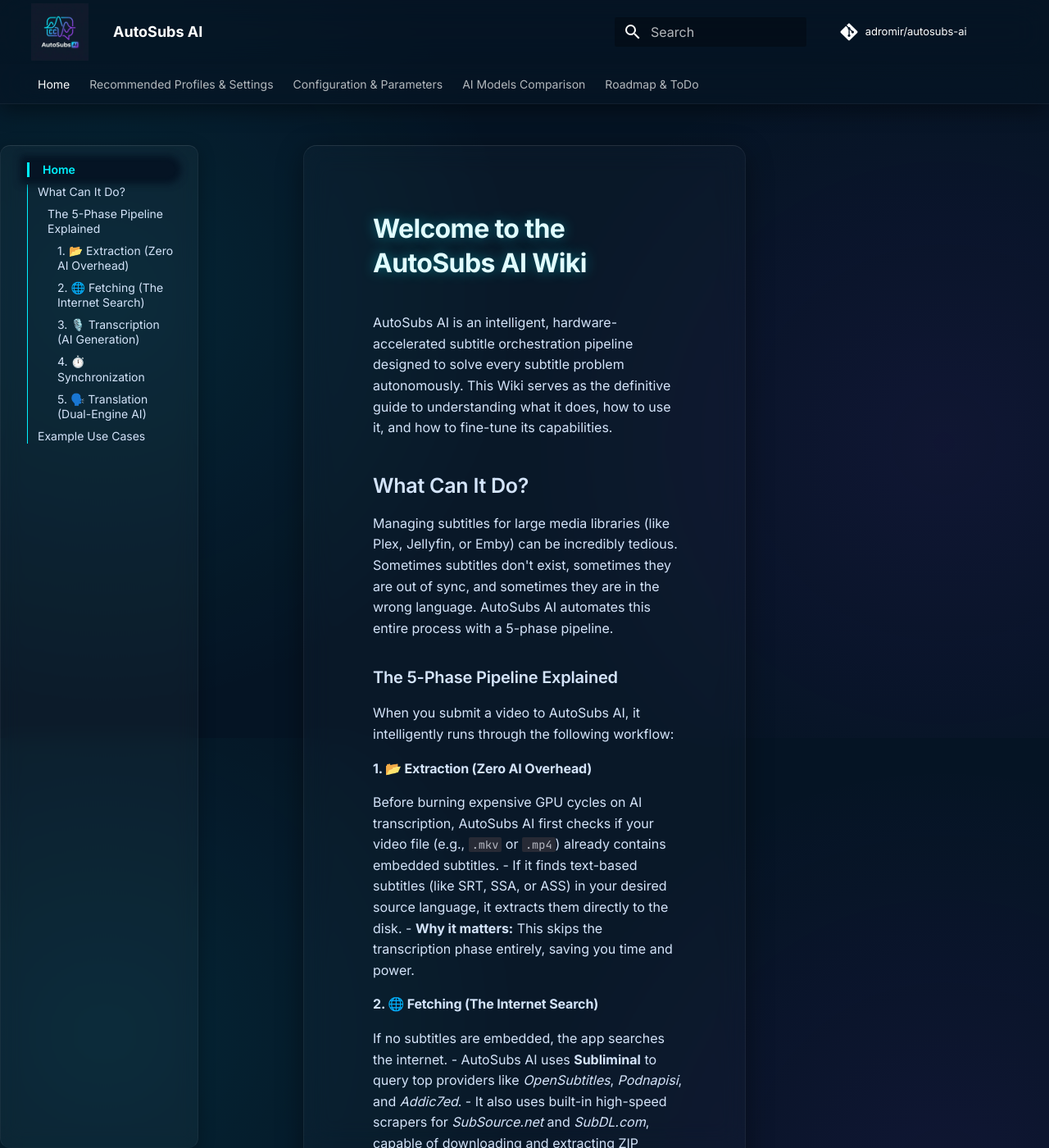
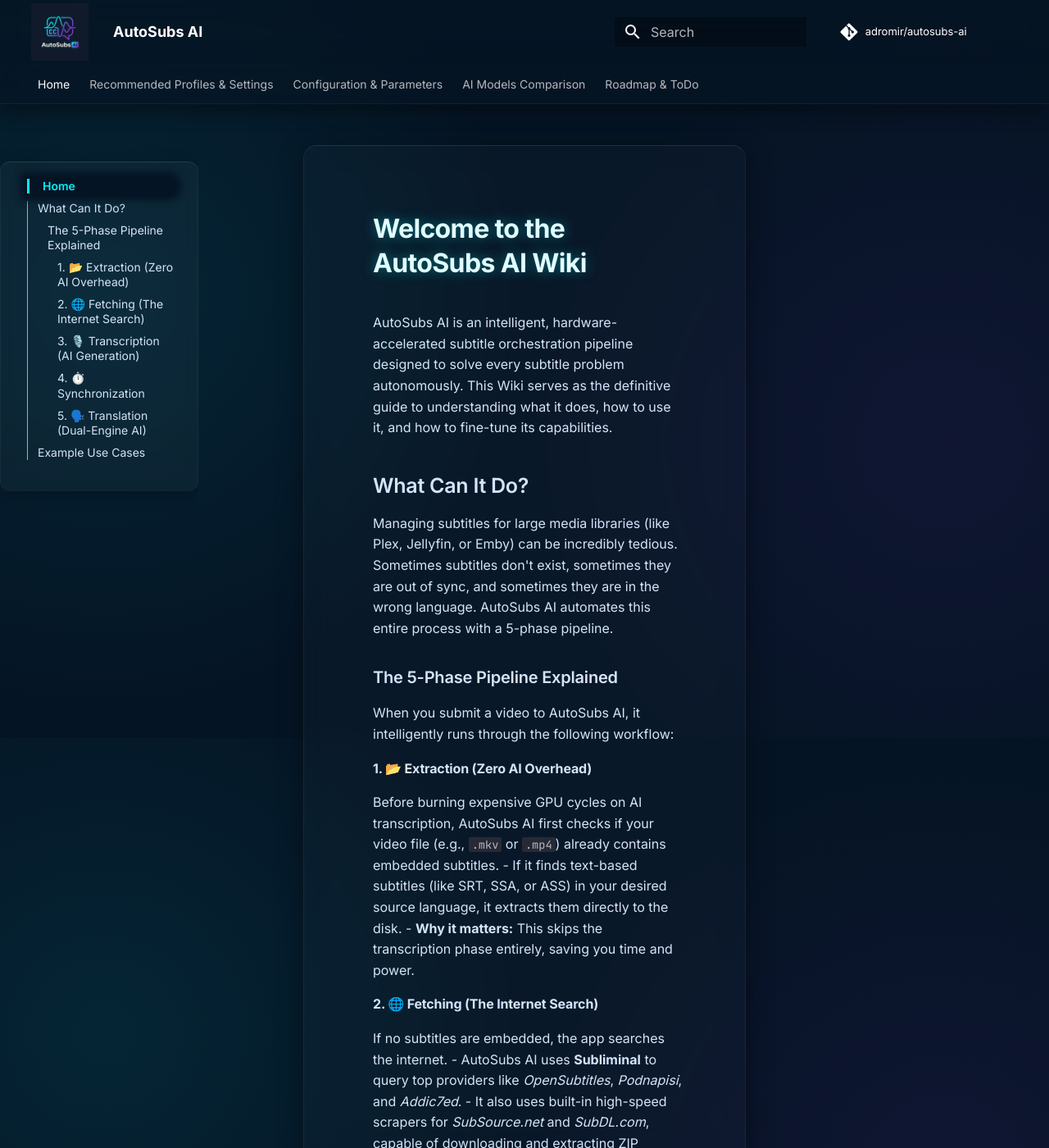
Before and after one commit to adromir/autosubs-ai, an MkDocs documentation site: the page built from docs/index.md, in a window 1280 px wide and 1400 px high. Shown: the whole window at 82% size. Built offline with MkDocs 1.6.1 and Material for MkDocs 9.7.7, drawn with Linux system fonts in a browser that asks for light colours; comment, search, counter and statistics services are not loaded.

Commit message:
style(docs): Fix background gradient repeating and resize sidebar glassmorphism

```diff
--- a/docs/stylesheets/extra.css
+++ b/docs/stylesheets/extra.css
@@ -27,6 +27,8 @@
     radial-gradient(circle at 10% 40%, rgba(0, 242, 255, 0.08), transparent 40%),
     radial-gradient(circle at 90% 60%, rgba(138, 43, 226, 0.08), transparent 40%);
   background-attachment: fixed;
+  background-repeat: no-repeat;
+  background-size: 100vw 100vh;
   color: var(--md-text-color);
 }
 
@@ -85,6 +87,13 @@
 }
 
 [data-md-color-scheme="slate"] .md-sidebar__scrollwrap {
+  background: transparent;
+  border: none;
+  box-shadow: none;
+  margin: 0;
+}
+
+[data-md-color-scheme="slate"] .md-sidebar__inner {
   background: rgba(255, 255, 255, 0.03);
   backdrop-filter: blur(12px);
   -webkit-backdrop-filter: blur(12px);
@@ -95,7 +104,7 @@
   border-radius: 12px;
   padding: 1rem;
   box-shadow: 0 4px 20px 0 rgba(0, 0, 0, 0.3);
-  margin: 0;
+  margin-top: 1rem; /* Prevent touching the top edge of the scrollwrap */
 }
 
 /* Sidebar Active Nav Item */
```
